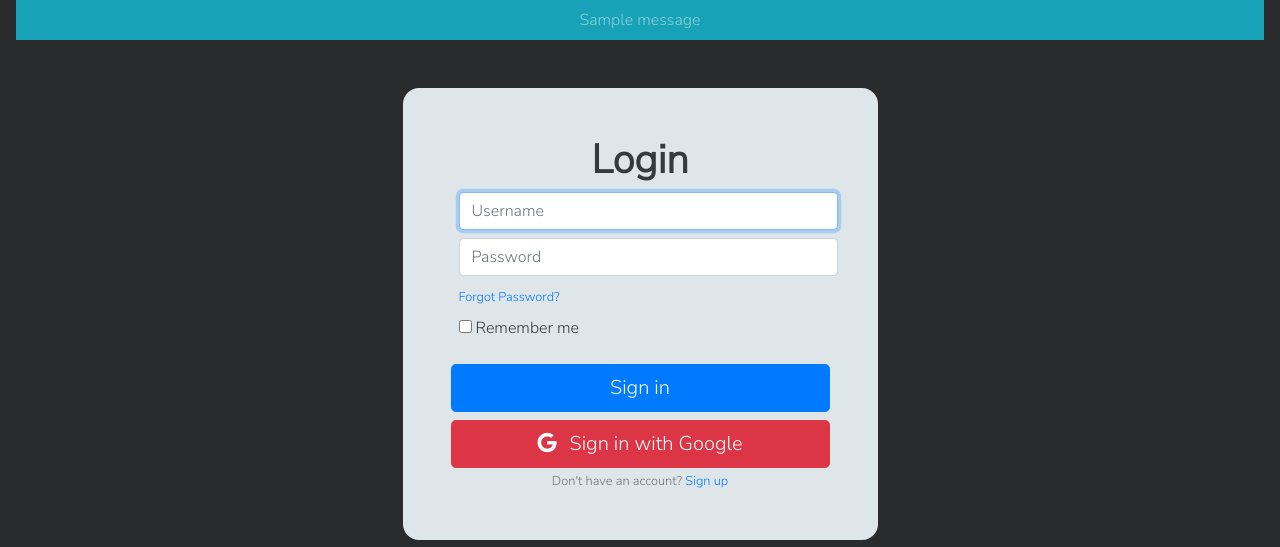
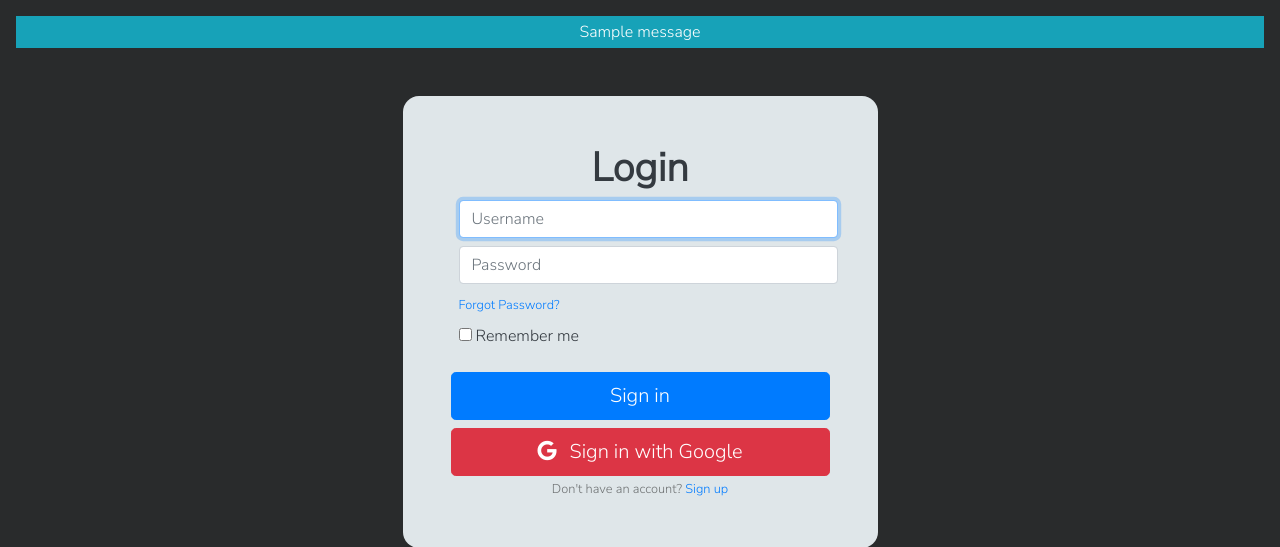
Before and after one commit to friskycodeur/Material-Listed, a Django app: page /accounts/login/ in a window 1280 px wide. Shown: the part 56-603 px from the top of the page. Run offline with Django 3.2, Linux system fonts and the light colour scheme; tables that the repository leaves empty hold one stand-in row (values such as "Sample post"); one stand-in notice (Sample message) is shown; some libraries are stand-ins or nearby versions.

Commit message:
add: message prompt

```diff
--- a/src/material_listed/templates/_includes/__base.html
+++ b/src/material_listed/templates/_includes/__base.html
@@ -33,7 +33,7 @@
   {%if messages %}
   <ul class="messages list-unstyled text-center">
     {% for message in messages %}
-    <li class="bg-info mx-3 p-2 text-white-50 {% if message.tags %}{{ message.tags }}{% endif %}">
+    <li class="bg-info m-3 p-1 text-white {% if message.tags %}{{ message.tags }}{% endif %}">
       {{ message }}
     </li>
     {% endfor %}
```
